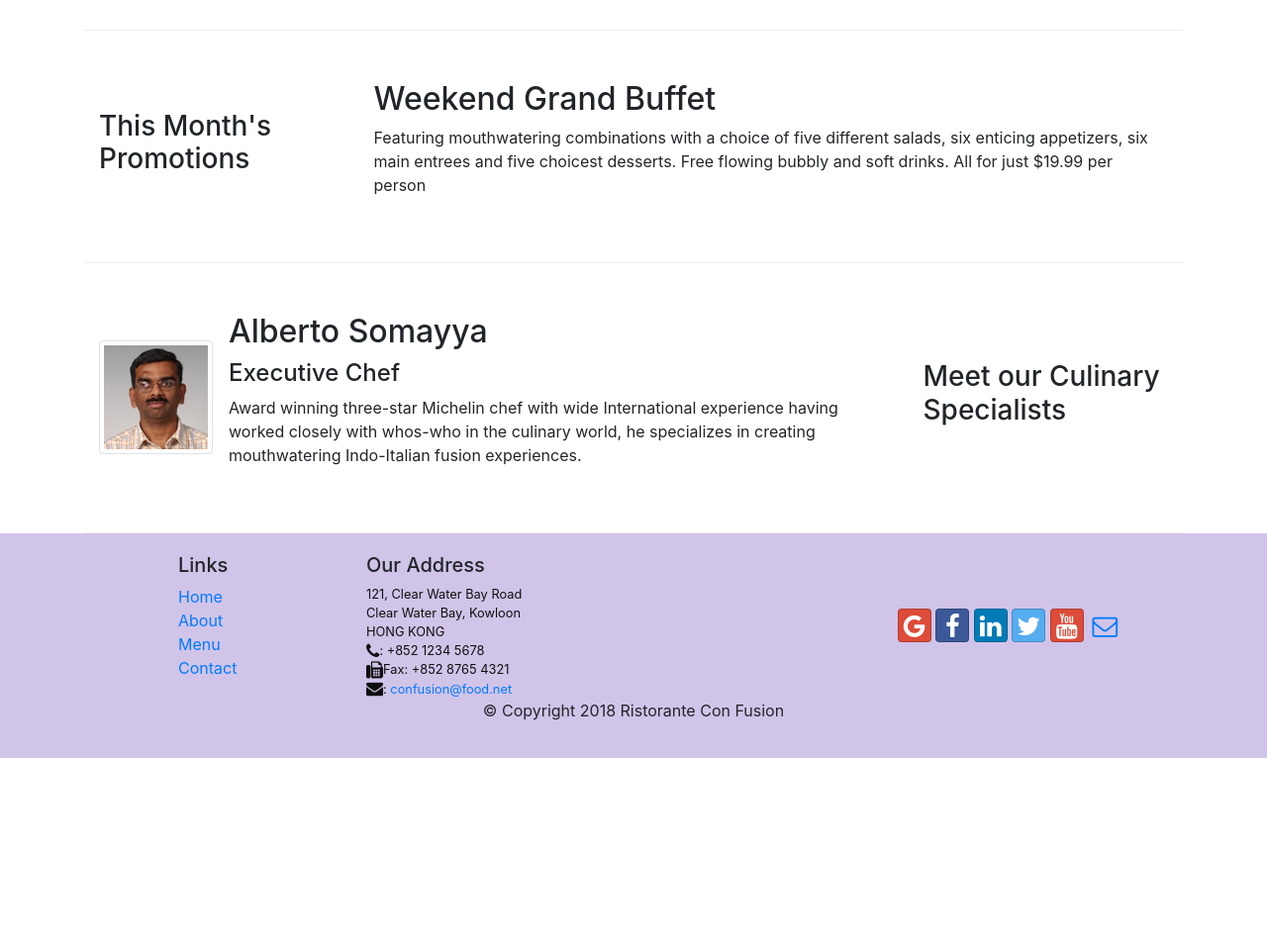
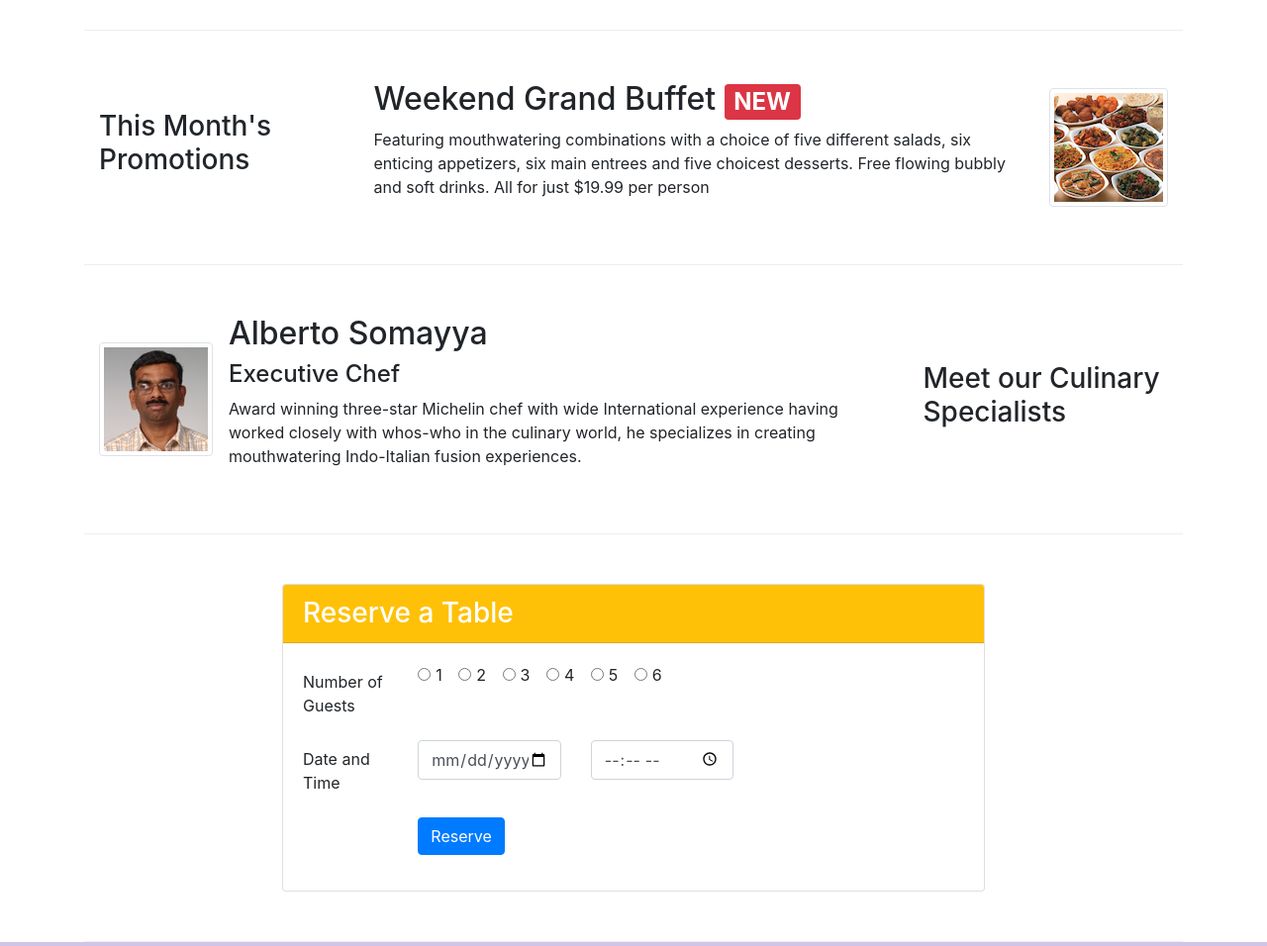
Before and after one commit to rakshitjain13/bootstrap4-coursera-Frontend-web-development-with-React, a website: page index.html in a window 1280 px wide. Shown: the part 540-1496 px from the top of the page at 99% size. Before the commit the page ends 1306 px from the top, so only its background shows below. Drawn offline with nearby package versions, Linux system fonts and the light colour scheme.

Commit message:
Assignment 2

```diff
--- a/index.html
+++ b/index.html
@@ -40,9 +40,11 @@
                     <h1>Ristorante con Fusion</h1>
                     <p>We take inspiration from the World's best cuisines, and create a unique fusion experience. Our lipsmacking creations will tickle your culinary senses!</p>
                 </div>
-                <div class="col-12 col-sm-4 align-self-center">
+                <div class="col-12 col-sm-3 align-self-center">
                     <img class="img-fluid align" src="img/logo.png">
                 </div>
+                <div class="col-12 col-sm-3 align-self-center">
+                    <a class="btn btn-warning" href="#form1" role="submit" style="width: 200px;">Reserve Table</a>
             </div>
         </div>
      </div>
@@ -71,8 +73,14 @@
                 <h3>This Month's Promotions</h3>
             </div>
             <div class="col col-sm col-md">
-                <h2>Weekend Grand Buffet</h2>
-                <p>Featuring mouthwatering combinations with a choice of five different salads, six enticing appetizers, six main entrees and five choicest desserts. Free flowing bubbly and soft drinks. All for just $19.99 per person </p>
+                <div class="media">
+                    <div class="media-body">
+                        <h2 class="mt-0">Weekend Grand Buffet <span class="badge badge-danger">NEW</span></h2>
+                        <p class="d-none d-sm-block">Featuring mouthwatering combinations with a choice of five different salads, six enticing appetizers, six main entrees and five choicest desserts. Free flowing bubbly and soft drinks. All for just $19.99 per person </p>
+                    </div>
+                    <img class="d-flex ml-3 img-thumbnail align-self-center" src="img/buffet.png" alt="Buffet">
+                </div>
+
             </div>
         </div>
 
@@ -95,6 +103,63 @@
                     </div>
                 </div>
 
+            </div>
+        </div>
+        <div class="row row-content">
+            <div class="col-sm-2"></div>
+            <div class="col-12 col-sm-8 ">
+                <div class="card">
+                    <h3 class="card-header bg-warning text-white">Reserve a Table</h3>
+                    <div class="card-body" id="form1">
+                        <form>
+                            <div class="form-group row">
+                                <label for="guests" class="col-12 col-sm-2 col-form-label align-self-center">Number of Guests</label>
+                                <div class=" col-12 col-sm-10">
+                                    <div class="form-check form-check-inline">
+                                        <input class="form-check-input" type="radio" name="guests" id="guest1" value="option1">
+                                        <label class="form-check-label" for="guest1">1</label>
+                                      </div>
+                                      <div class="form-check form-check-inline">
+                                        <input class="form-check-input" type="radio" name="guests" id="guest2" value="option2">
+                                        <label class="form-check-label" for="guest2">2</label>
+                                      </div>
+                                      <div class="form-check form-check-inline">
+                                        <input class="form-check-input" type="radio" name="guests" id="guest3" value="option3">
+                                        <label class="form-check-label" for="guest3">3</label>
+                                      </div>
+                                      <div class="form-check form-check-inline">
+                                        <input class="form-check-input" type="radio" name="guests" id="guest4" value="option4">
+                                        <label class="form-check-label" for="guest4">4</label>
+                                      </div>
+                                      <div class="form-check form-check-inline">
+                                        <input class="form-check-input" type="radio" name="guests" id="guest5" value="option5">
+                                        <label class="form-check-label" for="guest5">5</label>
+                                      </div>
+                                      <div class="form-check form-check-inline">
+                                        <input class="form-check-input" type="radio" name="guests" id="guest6" value="option6">
+                                        <label class="form-check-label" for="guest6">6</label>
+                                      </div>
+                                </div>
+                            </div>
+                            <div class="form-group row">
+                                <label for="dateandtime" class="col-12 col-sm-2 col-form-label">Date and Time</label>
+                                    <div class="col-5 col-sm-3">
+                                        <input type="date" class="form-control" id="date" name="date" placeholder="Date">
+
+                                    </div>
+                                    <div class="col-5 col-sm-3">
+                                        <input type="time" class="form-control" id="time" name="time" placeholder="Time">
+                                    </div>
+
+                            </div>
+                            <div class="form-group row">
+                                <div class="offset-md-2 col-md-10">
+                                    <button type="submit" class="btn btn-primary">Reserve</button>
+                                </div>
+                            </div>
+                        </form>
+                    </div>
+                </div>
             </div>
         </div>
     </div>
```
Also changed, not shown: contactus.html (+2 -2 lines).
